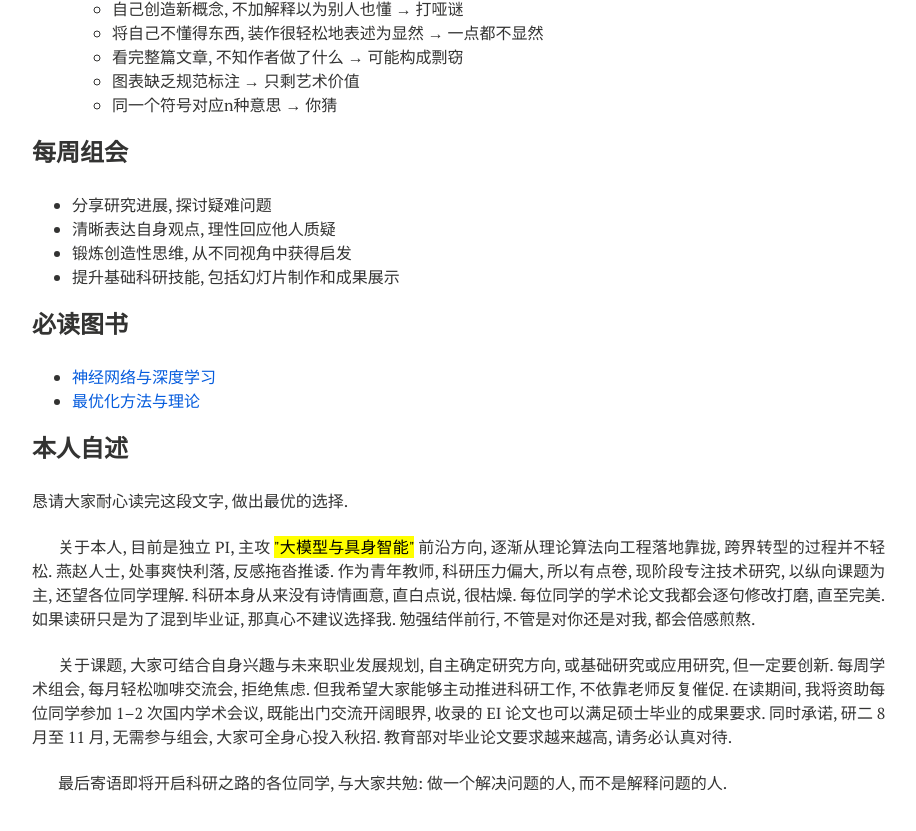
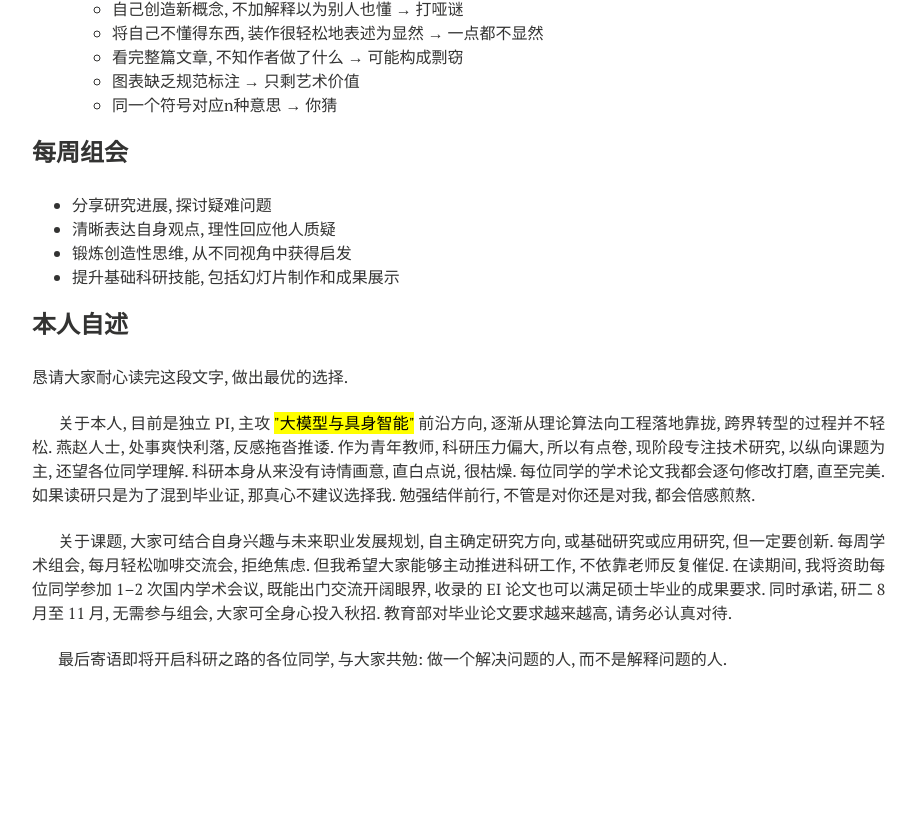
Before and after one commit to xianchaoxiu/xianchaoxiu.github.io, a Jekyll site: the page built from chinese/reading/index.md, in a window 1280 px wide and 900 px high, scrolled down 1368 px. Shown: the top 831 px of the window, without its empty margins (288-1204 px from the left). Built offline with Jekyll 4.4.1, drawn with Linux system fonts in a browser that asks for light colours; nearby versions of some CDN libraries; after the commit the page ends 2144 px from its top, so only the background shows below that.

Commit message:
Update index.md

```diff
--- a/chinese/reading/index.md
+++ b/chinese/reading/index.md
@@ -73,11 +73,6 @@ share: false
 * 提升基础科研技能, 包括幻灯片制作和成果展示
 
 
-### 必读图书
-*  <a href="https://nndl.ai/nndl-v2/" class="textlink" target="_blank"> 神经网络与深度学习 </a> <br>
-*  <a href="http://faculty.bicmr.pku.edu.cn/~wenzw/optbook.html" class="textlink" target="_blank"> 最优化方法与理论 </a> <br>
-
-
 ### 本人自述
 
 恳请大家耐心读完这段文字, 做出最优的选择. <br> <br>
```
